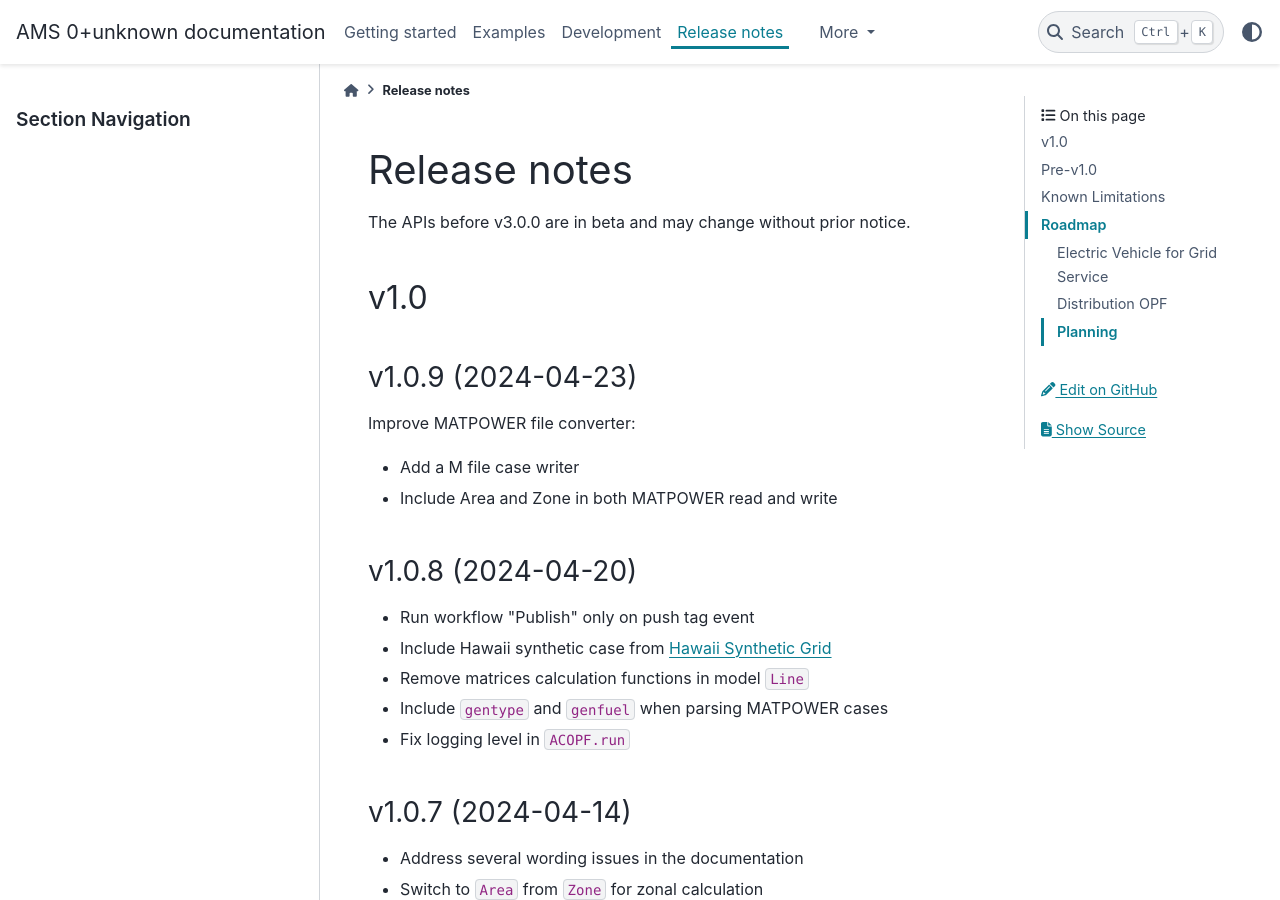
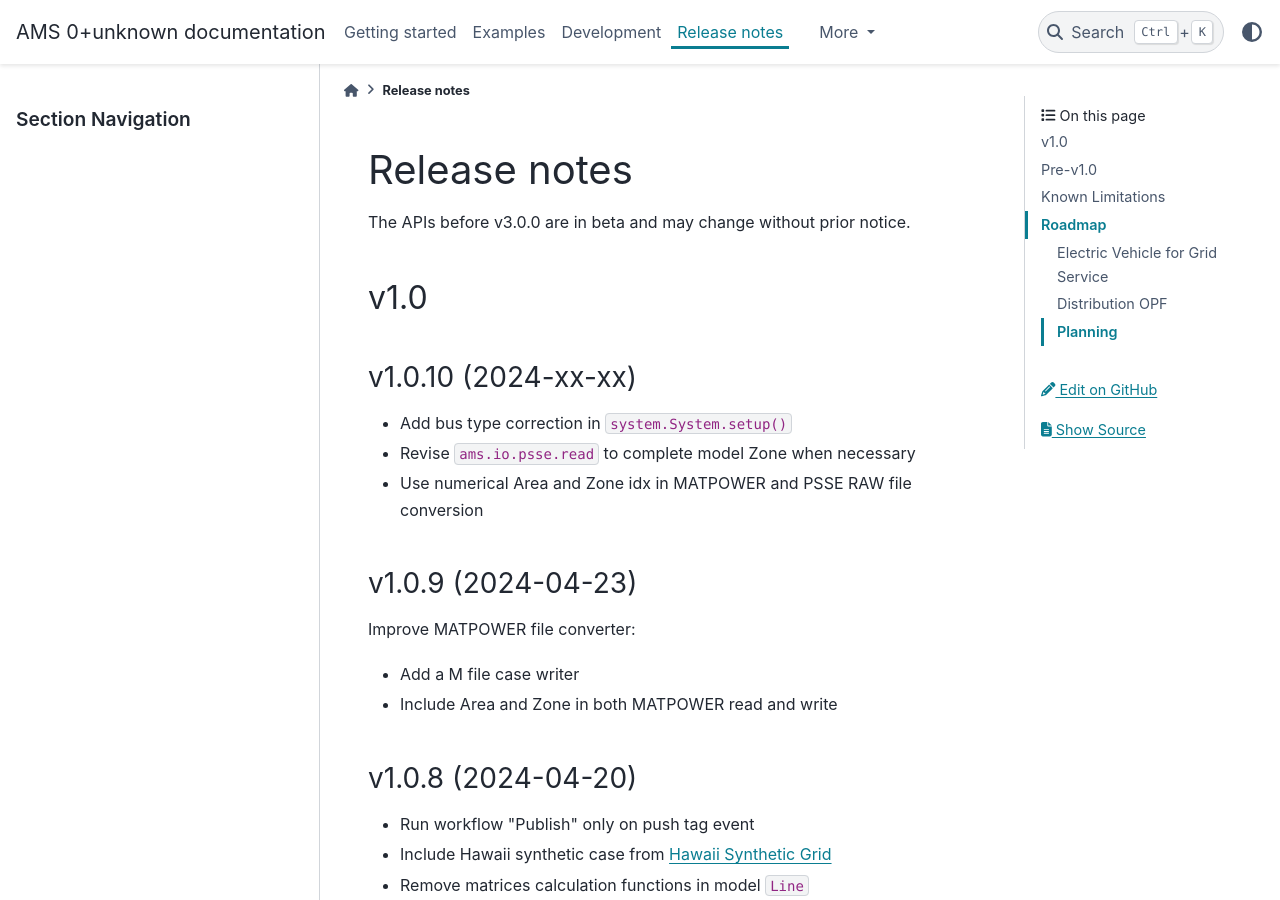
Before and after one commit to CURENT/ams, a Sphinx documentation site: the page built from docs/source/release-notes.rst, in a window 1280 px wide and 900 px high. Built offline with Sphinx 7.4.7 and the PyData theme 0.15.4, drawn with Linux system fonts in a browser that asks for light colours; pages that are not in the unit, such as notebooks, are missing from menus.

Commit message:
Update release notes

```diff
--- a/docs/source/release-notes.rst
+++ b/docs/source/release-notes.rst
@@ -8,6 +8,14 @@ The APIs before v3.0.0 are in beta and may change without prior notice.
 
 v1.0
 ==========
+
+v1.0.10 (2024-xx-xx)
+--------------------
+
+- Add bus type correction in ``system.System.setup()``
+- Revise ``ams.io.psse.read`` to complete model Zone when necessary
+- Use numerical Area and Zone idx in MATPOWER and PSSE RAW file conversion
+
 
 v1.0.9 (2024-04-23)
 --------------------
```
